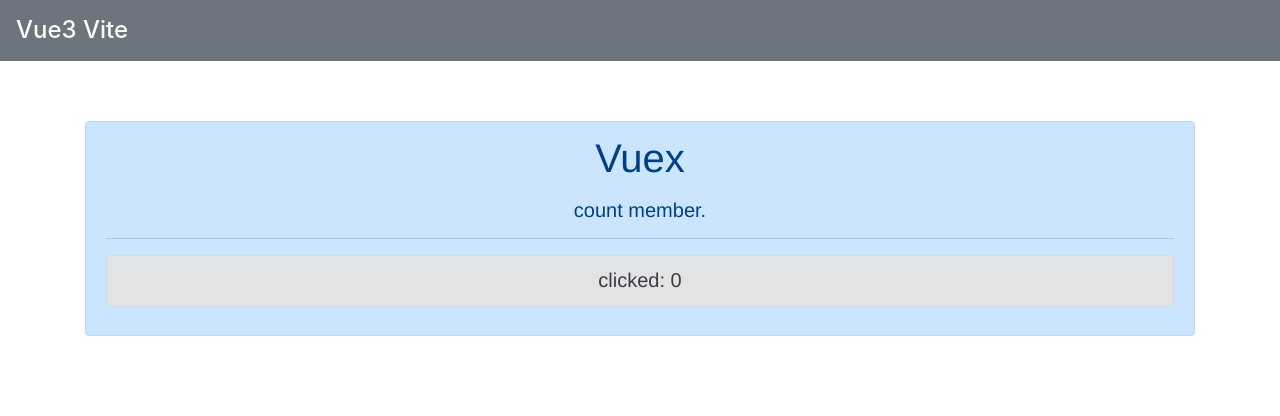
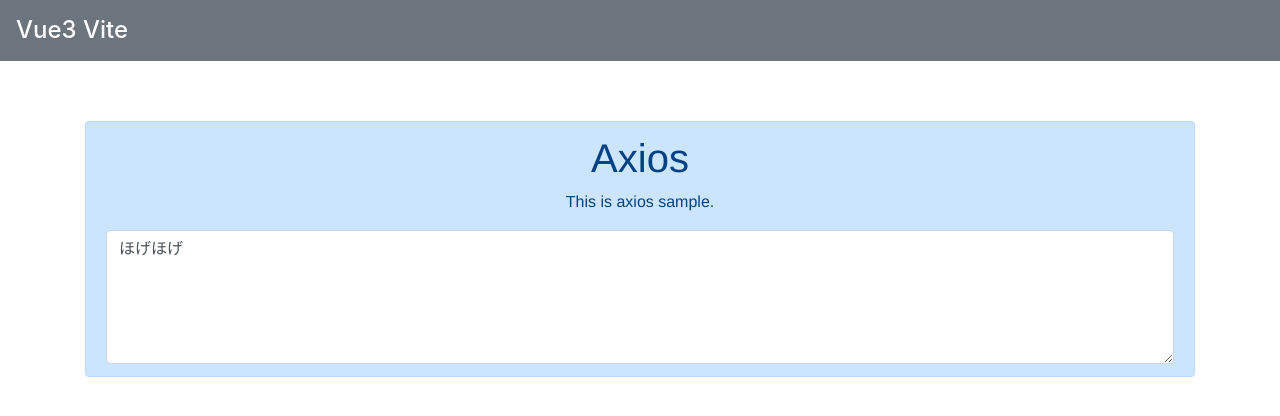
Before and after one commit to fujidomoe/try-vite, a Vue app: page /index/taro in a window 1280 px wide. Shown: the top 416 px of the page. Built offline with nearby package versions, Linux system fonts and the light colour scheme.

Commit message:
axiosを使ってdata.txtを読み込む

```diff
--- a/src/components/HelloWorld.vue
+++ b/src/components/HelloWorld.vue
@@ -1,29 +1,34 @@
 <template>
-  <div class="alert alert-primary">
-    <h1>{{ data.title }}</h1>
-    <p class="mt-3 h5">{{ $store.state.message }}</p>
-    <hr>
-    <div class="alert alert-secondary"
-      @click="$store.commit('doit')">
-      <a class="h5"
-        @click.stop="$store.commit('reset')">
-        clicked: {{ $store.state.counter }}
-      </a>
-    </div>
-  </div>
+  <section class="alert alert-primary">
+    <h1>{{data.title}}</h1>
+    <p>{{data.message}}</p>
+    <textarea v-model="data.mydata" rows="5"
+      class="form-control"></textarea>
+  </section>
 </template>
 
 <script>
-import { ref, reactive } from 'vue'
+import axios from 'axios'
+import { reactive, onMounted } from 'vue'
+
 
 export default {
   setup(props) {
     const data = reactive({
-      title: 'Vuex',
+      title:'Axios',
+      message:'This is axios sample.',
+      mydata: '',
     })
-    return {
-      data
+    const getData = () => {
+      const url = "/data.txt"
+      axios.get(url).then((result)=> {
+        data.mydata = result.data
+      })
     }
-  }
+    onMounted(()=> {
+      getData()
+    })
+    return { data, getData }
+  },
 }
 </script>
```
Also changed, not shown: public/data.txt (added).
